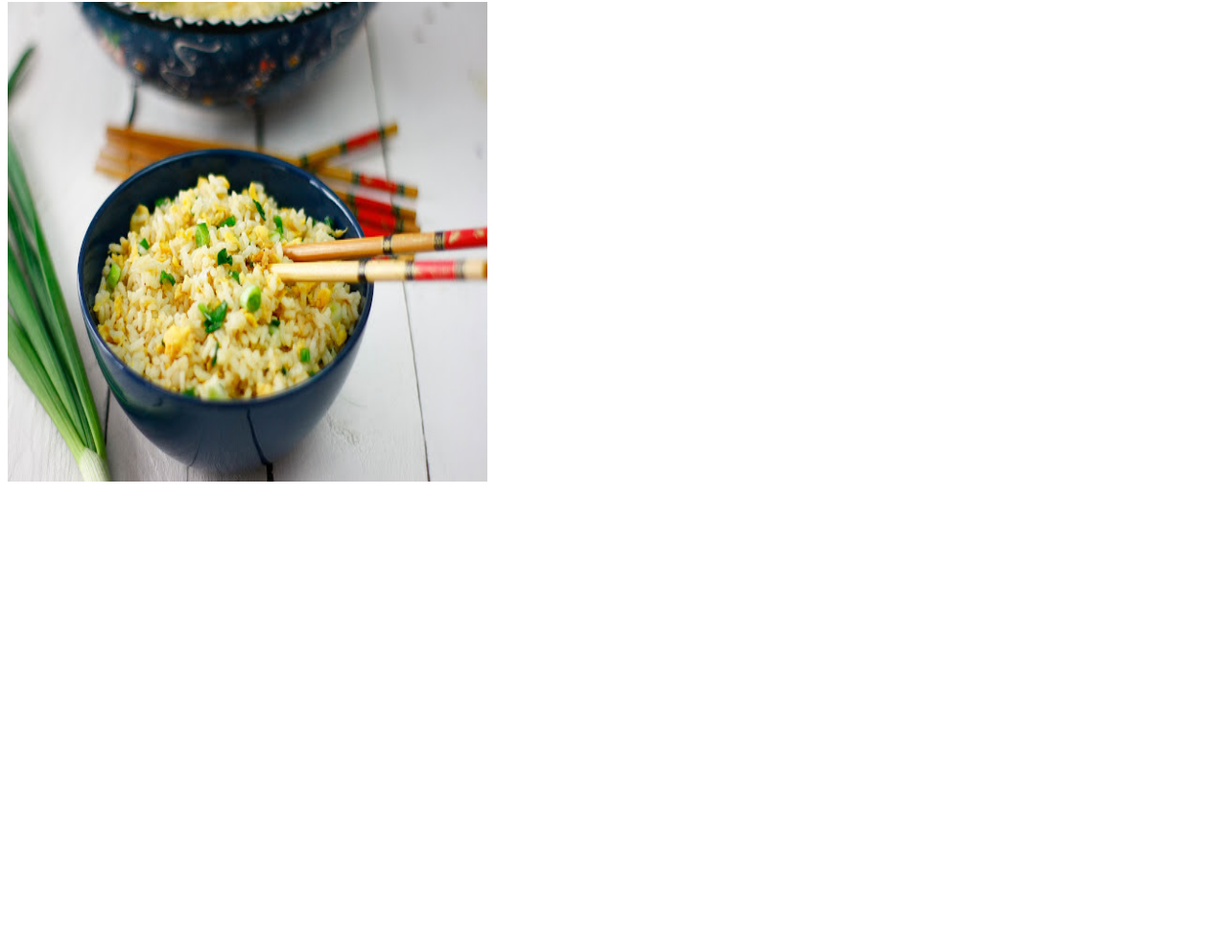
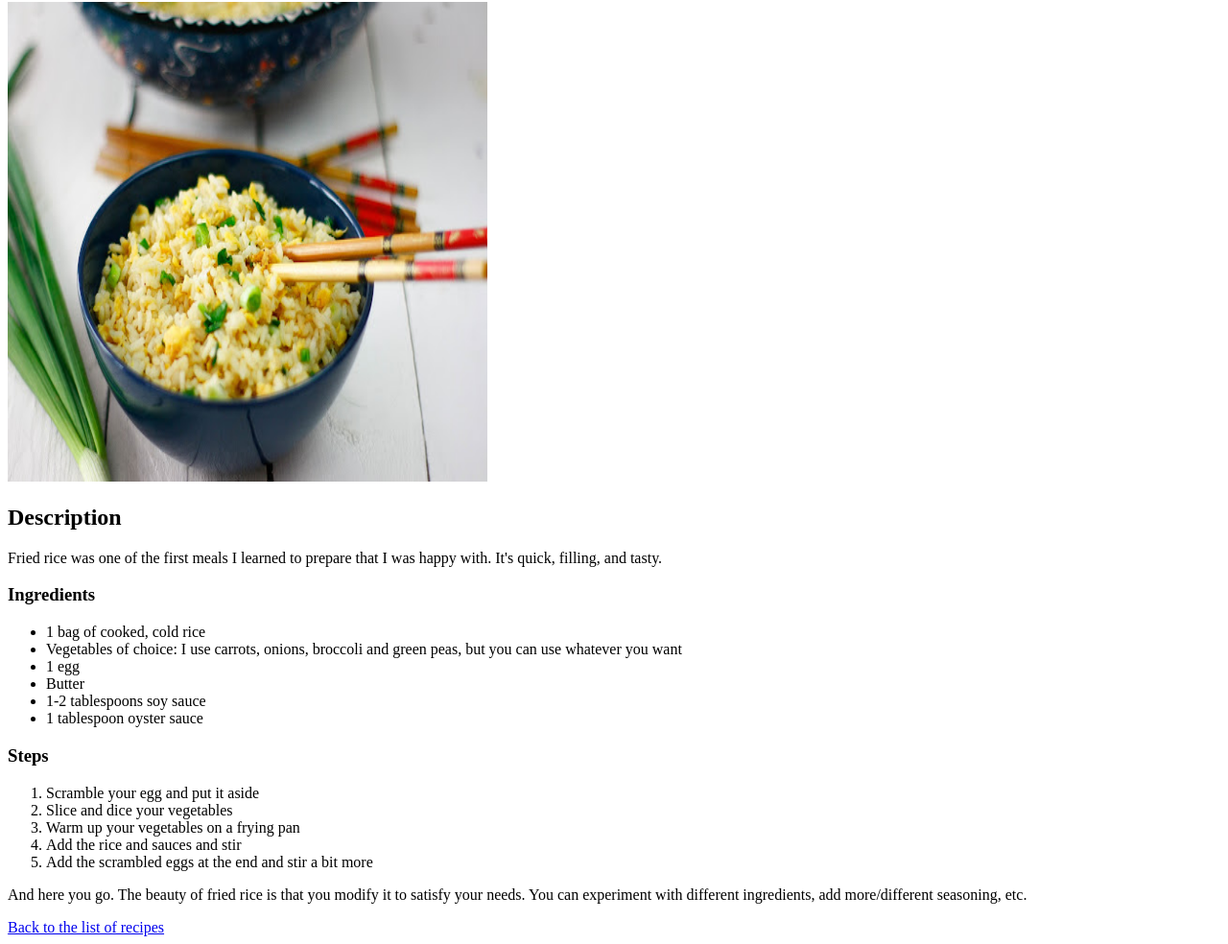
Before and after one commit to BPusz/odin-recipes, a plain HTML site: page recipes/friedrice.html in a window 1280 px wide. Shown: the part 78-1062 px from the top of the page at 96% size. Before the commit the page ends 800 px from the top, so only its background shows below. Drawn offline with Linux system fonts and the light colour scheme.

Commit message:
completed the fried rice page

```diff
--- a/recipes/friedrice.html
+++ b/recipes/friedrice.html
@@ -12,5 +12,31 @@
     alt="Fried rice in a bowl"
     height="500"
     width="500">
+    <h2>Description</h2>
+    <p>Fried rice was one of the first meals I learned to prepare
+        that I was happy with. It's quick, filling, and tasty.</p>
+    <h3>Ingredients</h3>
+        <ul>
+            <li>1 bag of cooked, cold rice</li>
+            <li>Vegetables of choice: I use carrots, onions, broccoli
+                and green peas, but you can use whatever you want</li>
+            <li>1 egg</li>
+            <li>Butter</li>
+            <li>1-2 tablespoons soy sauce</li>
+            <li>1 tablespoon oyster sauce</li>
+        </ul>
+    <h3>Steps</h3>
+        <ol>
+            <li>Scramble your egg and put it aside</li>
+            <li>Slice and dice your vegetables</li>
+            <li>Warm up your vegetables on a frying pan</li>
+            <li>Add the rice and sauces and stir</li>
+            <li>Add the scrambled eggs at the end and stir a bit more</li>
+        </ol>
+    <p>And here you go. The beauty of fried rice is that you modify it
+        to satisfy your needs. You can experiment with different ingredients,
+        add more/different seasoning, etc.
+    </p>
+    <a href="../index.html">Back to the list of recipes</a>
 </body>
 </html>
```
